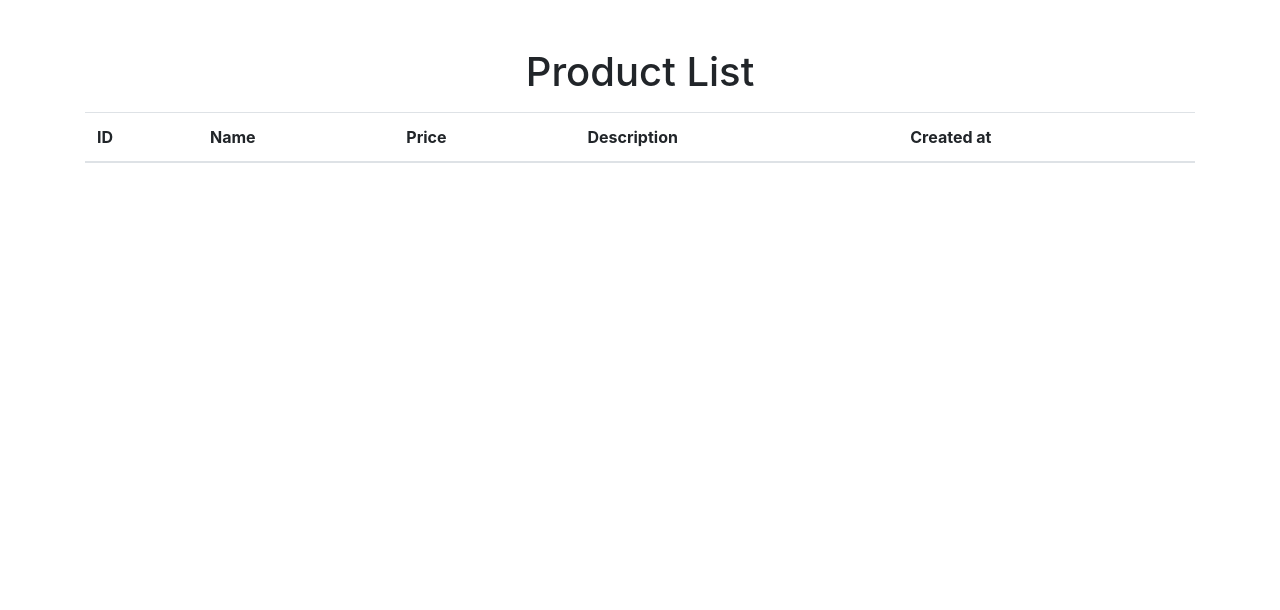
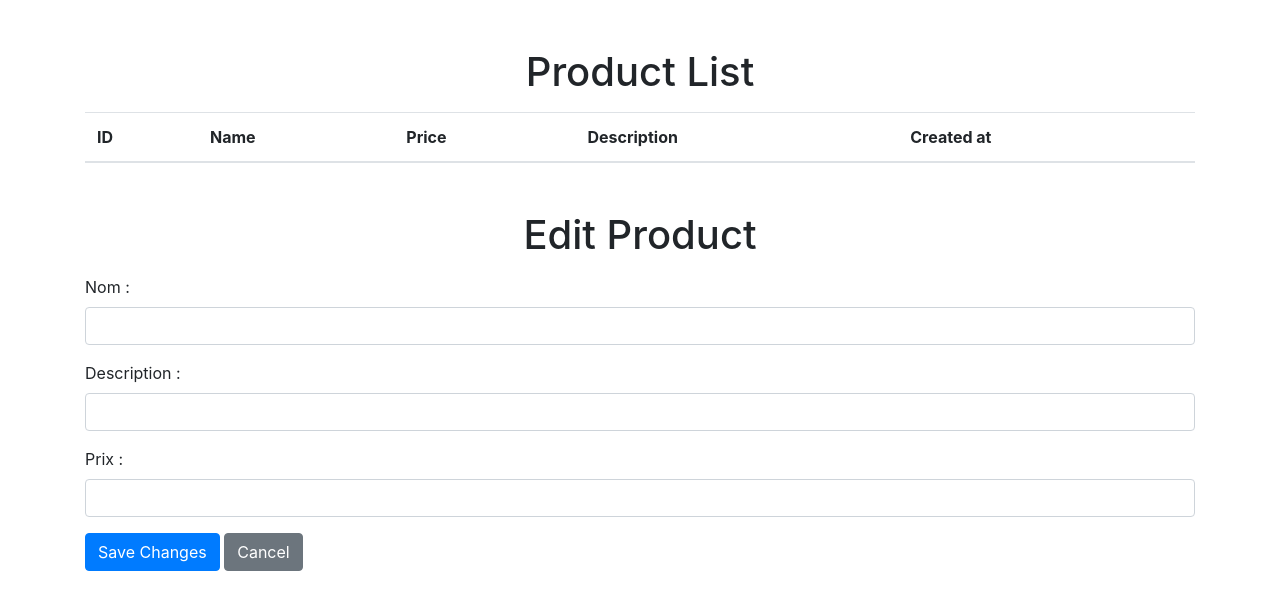
Before and after one commit to abdellahaarab/node_microservices, a plain HTML site: page view/index.html in a window 1280 px wide. Drawn offline with nearby package versions, Linux system fonts and the light colour scheme; no server answers.

Commit message:
add all functions for Produt View

```diff
--- a/produit-service/package.json
+++ b/produit-service/package.json
@@ -1,11 +1,11 @@
 {
-  "name": "node_microservices",
+  "nom": "node_microservices",
   "version": "1.0.0",
   "description": "Microservices Node Js application 👩‍🚀",
   "main": "app.js",
   "scripts": {
     "test": "echo \"Error: no test specified\" && exit 1",
-    "start": "node app.js"
+    "start": "nodemon app.js"
   },
   "repository": {
     "type": "git",
--- a/view/index.html
+++ b/view/index.html
@@ -22,6 +22,46 @@
         </tbody>
       </table>
     </div>
+
+    <!-- <div class="container mt-5">
+      <h1 class="text-center">Add Product</h1>
+      <form id="product-form" class="mt-3">
+        <div class="form-group">
+          <label for="nom">Nom :</label>
+          <input type="text" class="form-control" id="nom" nom="nom" required>
+        </div>
+        <div class="form-group">
+          <label for="description">Description :</label>
+          <input type="text" class="form-control" id="description" nom="description" />
+        </div>
+        <div class="form-group">
+          <label for="prix">Prix :</label>
+          <input type="number" class="form-control" id="prix" nom="prix" required>
+        </div>
+        <button type="submit" class="btn btn-primary">Add Product</button>
+      </form>
+    </div> -->
+
+    <div class="container mt-5">
+      <h1 class="text-center">Edit Product</h1>
+      <form id="edit-product-form" class="mt-3">
+        <div class="form-group">
+          <label for="edit-nom">Nom :</label>
+          <input type="text" class="form-control" id="edit-nom" nom="nom" required>
+        </div>
+        <div class="form-group">
+          <label for="edit-description">Description :</label>
+          <input type="text" class="form-control" id="edit-description" nom="description" />
+        </div>
+        <div class="form-group">
+          <label for="edit-prix">Prix :</label>
+          <input type="number" class="form-control" id="edit-prix" nom="prix" required>
+        </div>
+        <input type="hidden" id="edit-id" nom="id">
+        <button type="submit" class="btn btn-primary">Save Changes</button>
+        <button type="button" class="btn btn-secondary" id="cancel-edit">Cancel</button>
+      </form>
+    </div>
     <script src="script.js"></script>
   </body>
 </html>
```
Also changed, not shown: produit-service/app.js (+19 -8 lines), 1 other file.
